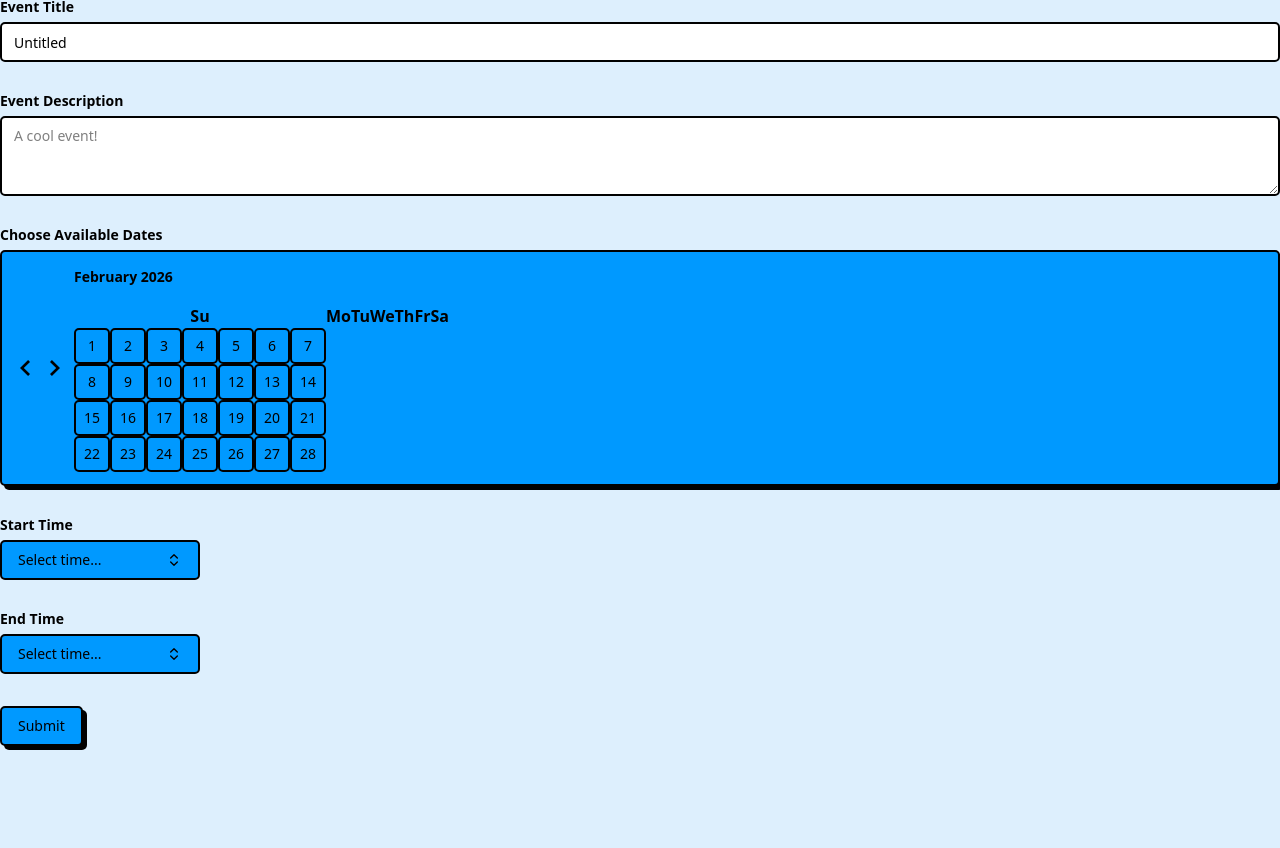
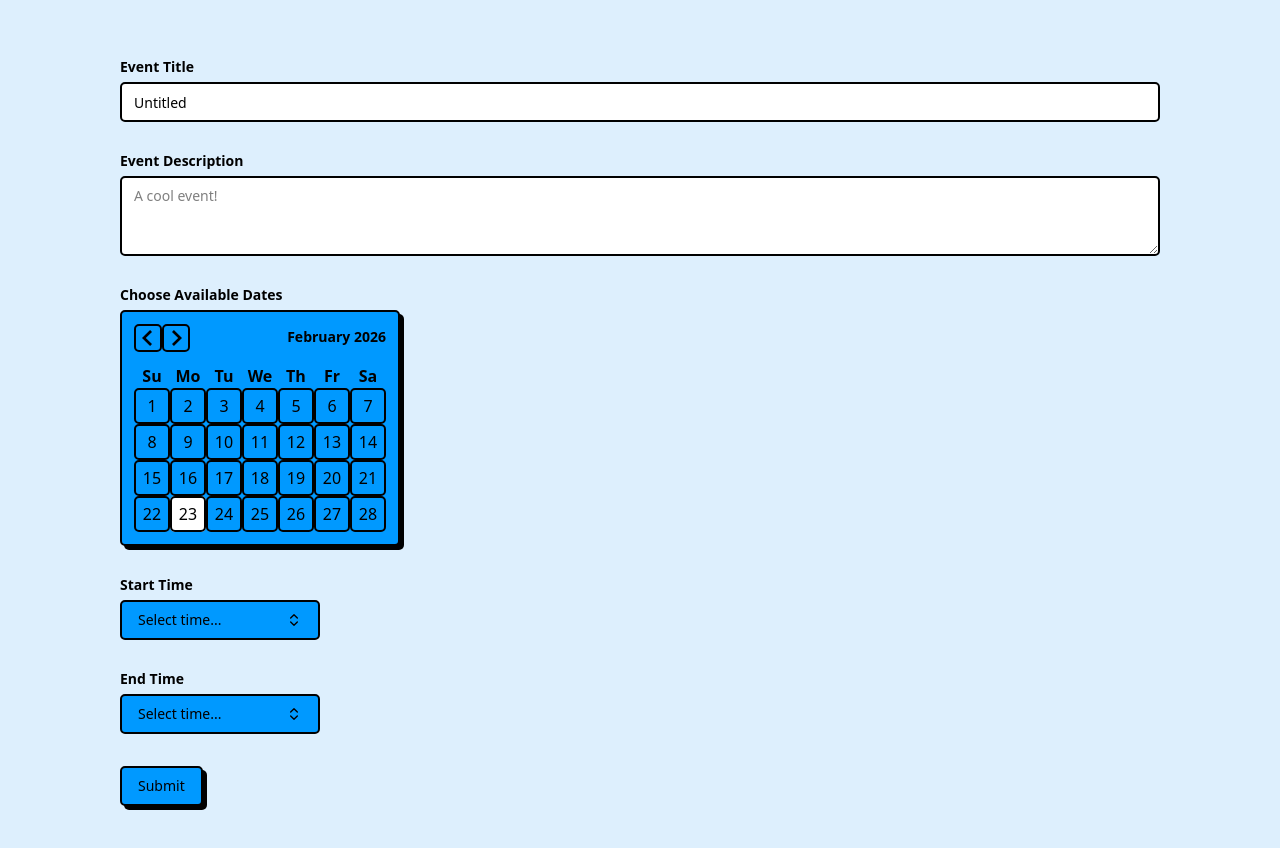
Before and after one commit to SidmoGoesBrrr/weschedule, a Next.js app: page /eventcreator in a window 1280 px wide. Shown: the top 848 px of the page. Before the commit the page ends 800 px from the top, so only its background shows below. Built offline with nearby package versions, Linux system fonts and the light colour scheme.

Commit message:
fixed daypicker appearance and added padding to eventcreator page

```diff
--- a/app/eventcreator/page.tsx
+++ b/app/eventcreator/page.tsx
@@ -4,7 +4,7 @@ import { EventCreatorForm } from '@/components/eventcreatorform'
 
 export default function EventCreator() {
     return (
-        <div className="">
+        <div className="pt-15 pl-30 pb-15 pr-30">
             <EventCreatorForm/>
         </div>
     );
--- a/components/ui/calendar.tsx
+++ b/components/ui/calendar.tsx
@@ -1,7 +1,6 @@
 "use client"
 
-import { ChevronLeft, ChevronRight } from "lucide-react"
-import { DayPicker, DayPickerProps } from "react-day-picker"
+import { DayPicker, getDefaultClassNames } from "react-day-picker"
 
 import * as React from "react"
 
@@ -11,83 +10,37 @@ import { cn } from "@/lib/utils"
 
 export type CalendarProps = React.ComponentProps<typeof DayPicker>
 
-function Calendar({
-  className,
-  classNames,
-  showOutsideDays = true,
-  ...props
-}: CalendarProps) {
-  console.log("MODE", props.mode)
+function Calendar({ className, showOutsideDays = true, ...props }: CalendarProps) {
   return (
     <DayPicker
       showOutsideDays={showOutsideDays}
-      className={cn(
-        "rounded-base! border-2 border-border bg-main p-3 font-heading shadow-shadow",
-        className,
-      )}
       classNames={{
+        root: cn(
+          "rounded-base! border-2 border-border bg-main p-3 font-heading shadow-shadow calendar-outline-wrapper w-min",
+          className
+        ),
         months: "flex flex-col sm:flex-row gap-2",
         month: "flex flex-col gap-4",
+        nav: "absolute justify-center inline-flex items-center transform rotate-180 origin-center",
         caption:
           "flex justify-center pt-1 relative items-center w-full text-main-foreground",
         caption_label: "text-sm font-heading",
-        nav: "gap-1 flex items-center",
-        nav_button: cn(
-          buttonVariants({ variant: "noShadow" }),
-          "size-7 bg-transparent p-0",
-        ),
-        nav_button_previous: "absolute left-1",
-        nav_button_next: "absolute right-1",
+        month_caption: "text-right",
+        button_previous: "border-2 border-border rounded-base",
+        button_next: "border-2 border-border rounded-base",
         table: "w-full border-collapse space-y-1",
-        head_row: "flex",
-        head_cell:
-          "text-main-foreground rounded-base w-9 font-base text-[0.8rem]",
-        row: "flex w-full mt-2",
-        cell: cn(
-          "relative p-0 text-center text-sm focus-within:relative focus-within:z-20 [&:has([aria-selected])]:bg-black/50 [&:has([aria-selected])]:text-white! [&:has([aria-selected].day-range-end)]:rounded-r-base",
-          props.mode === "range"
-            ? "[&:has(>.day-range-end)]:rounded-r-base [&:has(>.day-range-start)]:rounded-l-base [&:has([aria-selected])]:bg-black/50! first:[&:has([aria-selected])]:rounded-l-base last:[&:has([aria-selected])]:rounded-r-base"
-            : "[&:has([aria-selected])]:rounded-base [&:has([aria-selected])]:bg-black/50",
-        ),
-        day: cn(
-          buttonVariants({ variant: "noShadow" }),
-          "size-9 p-0 font-base aria-selected:opacity-100",
-        ),
-        day_range_start:
-          "day-range-start aria-selected:bg-black! aria-selected:text-white rounded-base",
-        day_range_end:
-          "day-range-end aria-selected:bg-black! aria-selected:text-white rounded-base",
-        day_selected: "bg-black! text-white! rounded-base",
-        day_today: "bg-secondary-background text-foreground!",
-        day_outside:
-          "day-outside text-main-foreground opacity-50 aria-selected:bg-none",
-        day_disabled: "text-main-foreground opacity-50 rounded-base",
-        day_range_middle: "aria-selected:bg-black/50! aria-selected:text-white",
-        day_hidden: "invisible",
-        ...classNames,
+        day_button: "size-9 p-0 font-base aria-selected:opacity-100 rounded-base border-2 border-border",
+        selected: "bg-black! text-white! rounded-base",
+        today: "bg-secondary-background text-foreground! rounded-base",
+        outside: "text-main-foreground opacity-50 aria-selected:bg-none",
+        disabled: "text-main-foreground opacity-50",
+        range_start: "day-range-start bg-black! text-white! rounded-base",
+        range_end: "day-range-end bg-black! text-white! rounded-base",
+        range_middle: "bg-black/50! text-white!",
       }}
-      components={
-        {
-          IconLeft: ({
-            className,
-            ...props
-          }: {
-            className?: string
-            props?: any
-          }) => <ChevronLeft className={cn("size-4", className)} {...props} />,
-
-          IconRight: ({
-            className,
-            ...props
-          }: {
-            className?: string
-            props?: any
-          }) => <ChevronRight className={cn("size-4", className)} {...props} />,
-        } as unknown as Partial<DayPickerProps["components"]>
-      }
       {...props}
     />
-  )
+  );
 }
 Calendar.displayName = "Calendar"
 
--- a/package.json
+++ b/package.json
@@ -23,7 +23,7 @@
     "next": "15.5.6",
     "next-themes": "^0.4.6",
     "react": "19.1.0",
-    "react-day-picker": "^9.11.1",
+    "react-day-picker": "^9.0.0",
     "react-dom": "19.1.0",
     "react-hook-form": "^7.65.0",
     "sonner": "^2.0.7",
```
Also changed, not shown: 1 other file (tests, documents, lock files or other folders).
